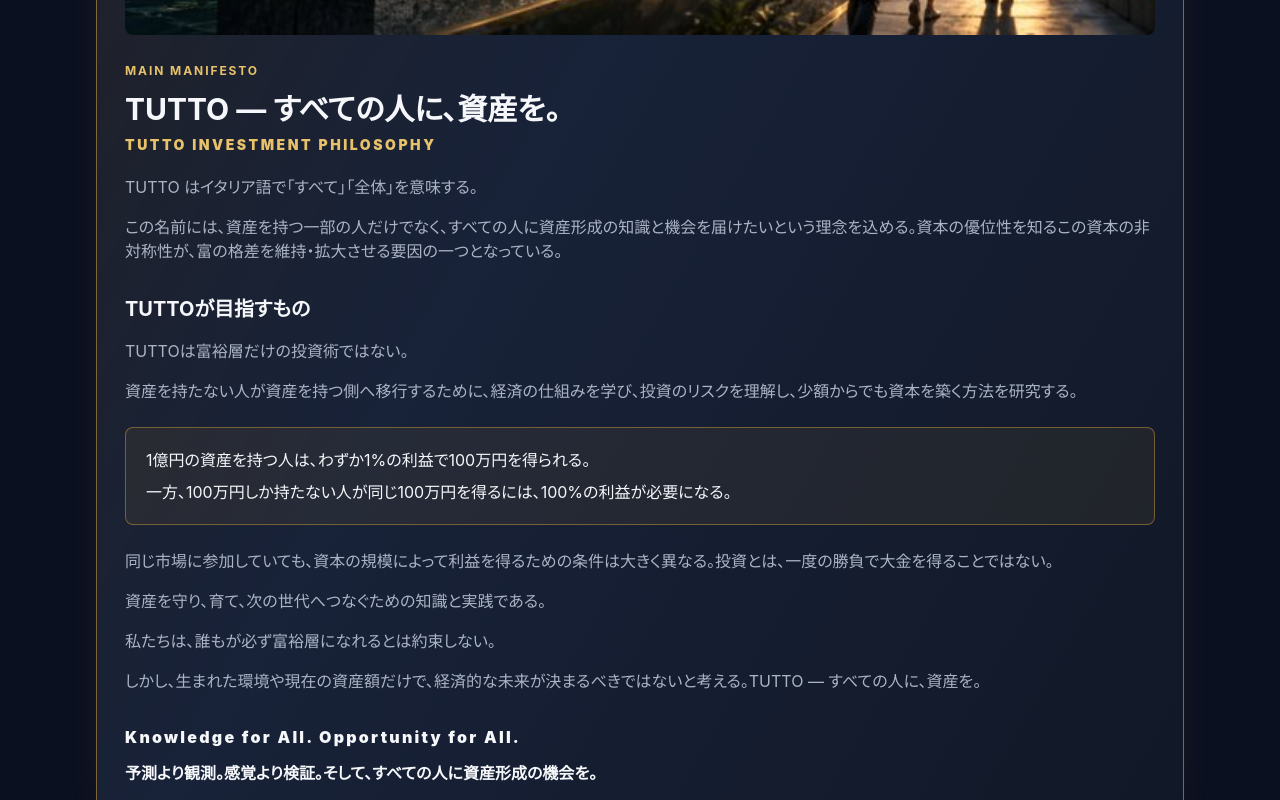
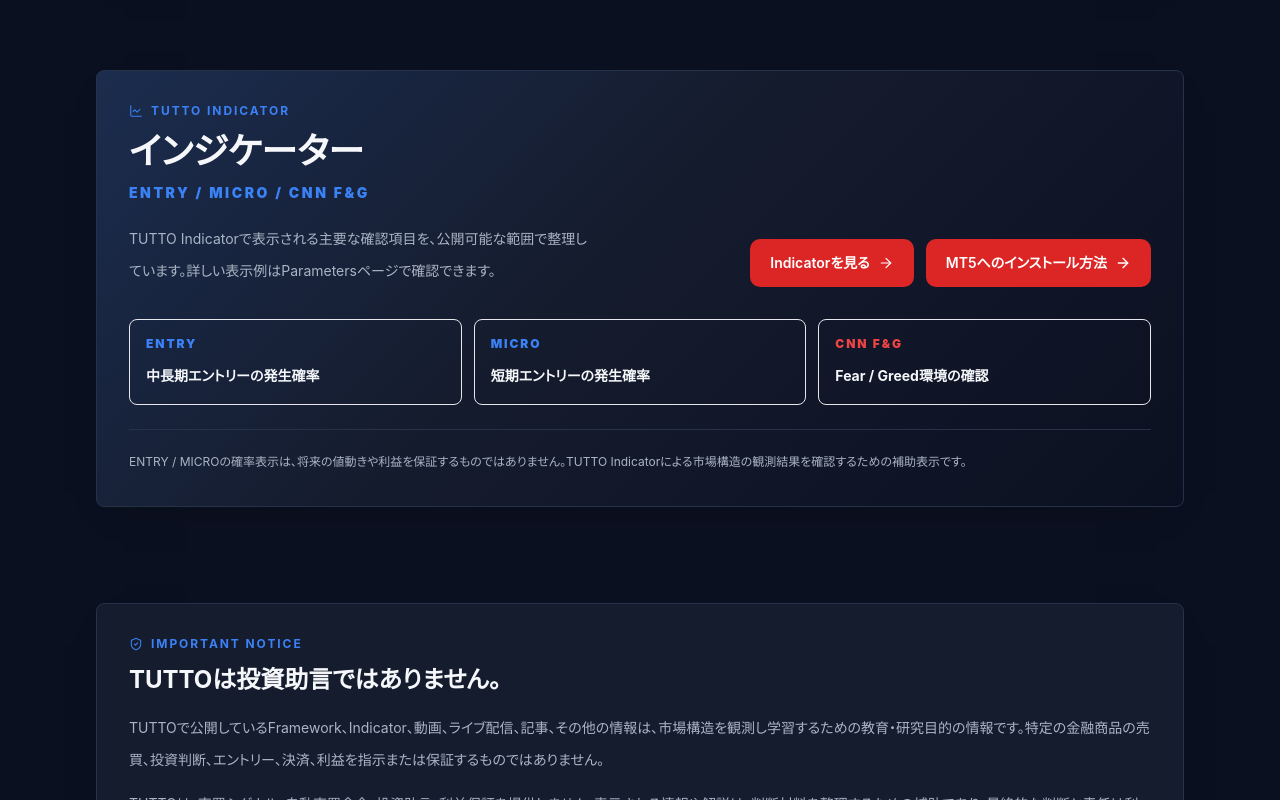
Before and after one commit to richfulllife923-ux/fx-education-site, a Next.js app: page / in a window 1280 px wide. Shown: the part 1460-2260 px from the top of the page. Built offline with nearby package versions, Linux system fonts and the light colour scheme.

Commit message:
refactor: move manifesto to /manifesto as concise philosophy section

```diff
--- a/app/manifesto/page.tsx
+++ b/app/manifesto/page.tsx
@@ -120,6 +120,29 @@ export default function ManifestoPage() {
 
       <section className="container-page py-16 sm:py-24">
         <SectionHeading
+          eyebrow="TUTTO Investment Philosophy"
+          title="TUTTO — すべての人に、資産を。"
+          description="TUTTOはイタリア語で「すべて」「全体」を意味する。資産を持つ一部の人だけでなく、すべての人に資産形成の知識と機会を届けたい。その理念を、この名前に込める。"
+        />
+        <Image
+          src="/images/tutto-main-manifesto.jpg"
+          alt="TUTTO — すべての人に、資産を。TUTTO INVESTMENT PHILOSOPHY"
+          width={680}
+          height={383}
+          sizes="100vw"
+          className="h-auto w-full rounded-card object-cover"
+        />
+        <div className="prose-tutto mt-8 max-w-3xl text-[15px] sm:text-base">
+          <p>資本には非対称性がある。1億円の資産を持つ人は、わずか1%の利益で100万円を得られる。一方、100万円しか持たない人が同じ100万円を得るには、100%の利益が必要になる。同じ市場に参加していても、資本の規模によって利益を得るための条件は大きく異なる。</p>
+          <p>TUTTOは富裕層だけの投資術ではない。資産を持たない人が資産を持つ側へ移行するために、経済の仕組みを学び、投資のリスクを理解し、少額からでも資本を築く方法を研究する。投資とは、一度の勝負で大金を得ることではない。資産を守り、育て、次の世代へつなぐための知識と実践である。</p>
+          <p>私たちは、誰もが必ず富裕層になれるとは約束しない。しかし、生まれた環境や現在の資産額だけで、経済的な未来が決まるべきではないと考える。</p>
+          <p className="font-display font-black tracking-[0.14em] text-text-primary">Knowledge for All. Opportunity for All.</p>
+          <p className="font-semibold text-text-primary">予測より観測。感覚より検証。そして、すべての人に資産形成の機会を。</p>
+        </div>
+      </section>
+
+      <section className="container-page py-16 sm:py-24">
+        <SectionHeading
           eyebrow="Why TUTTO Exists"
           title="低額資金からでも、市場構造を学ぶことはできる"
           description="TUTTOは、少額で簡単に儲かることを伝えるためのものではありません。限られた資金から始める人が、市場との向き合い方を学び、判断材料を整理できるようになるためのFrameworkです。"
--- a/app/page.tsx
+++ b/app/page.tsx
@@ -79,42 +79,6 @@ export default function HomePage() {
             <div aria-hidden="true" className="pointer-events-none absolute inset-0 bg-[linear-gradient(90deg,rgba(3,10,28,0.95)_0%,rgba(3,10,28,0.88)_28%,rgba(3,10,28,0.72)_48%,rgba(3,10,28,0.38)_68%,rgba(3,10,28,0.12)_100%)]"/>
             <div aria-hidden="true" className="pointer-events-none absolute inset-0 bg-[linear-gradient(180deg,rgba(11,16,32,0.25)_0%,transparent_24%,transparent_78%,rgba(11,16,32,0.7)_100%)]"/>
           </div>
-        </div>
-      </section>
-
-      <section className="container-page py-8 sm:py-10" aria-labelledby="main-manifesto-heading">
-        <div className="card overflow-hidden p-5 sm:p-7" style={{ borderWidth: "1px", borderColor: "rgba(217, 164, 65, 0.55)", background: "linear-gradient(120deg, rgba(217,164,65,0.12), #182238 45%, #111827 100%)", boxShadow: "0 16px 44px -28px rgba(217, 164, 65, 0.35)" }}>
-          <img
-            src="/images/tutto-main-manifesto.jpg"
-            alt="TUTTO — すべての人に、資産を。TUTTO INVESTMENT PHILOSOPHY"
-            width={680}
-            height={383}
-            className="block w-full rounded-card object-cover"
-          />
-          <p className="eyebrow mb-0 mt-7" style={{ color: "#e7c26a" }}>Main Manifesto</p>
-          <h2 id="main-manifesto-heading" className="mt-3 text-2xl font-bold leading-tight text-text-primary sm:text-3xl">TUTTO — すべての人に、資産を。</h2>
-          <p className="mt-2 font-display text-sm font-black uppercase tracking-[0.18em]" style={{ color: "#e7c26a" }}>TUTTO Investment Philosophy</p>
-          <div className="mt-5 space-y-4 text-sm leading-8 text-text-secondary sm:text-base">
-            <p>TUTTO はイタリア語で「すべて」「全体」を意味する。</p>
-            <p>この名前には、資産を持つ一部の人だけでなく、すべての人に資産形成の知識と機会を届けたいという理念を込める。資本の優位性を知るこの資本の非対称性が、富の格差を維持・拡大させる要因の一つとなっている。</p>
-          </div>
-          <h3 className="mt-8 text-xl font-bold text-text-primary">TUTTOが目指すもの</h3>
-          <div className="mt-4 space-y-4 text-sm leading-8 text-text-secondary sm:text-base">
-            <p>TUTTOは富裕層だけの投資術ではない。</p>
-            <p>資産を持たない人が資産を持つ側へ移行するために、経済の仕組みを学び、投資のリスクを理解し、少額からでも資本を築く方法を研究する。</p>
-          </div>
-          <div className="mt-6 rounded-card border p-5" style={{ borderColor: "rgba(217,164,65,0.45)", background: "rgba(217,164,65,0.07)" }}>
-            <p className="text-sm leading-8 text-text-primary sm:text-base">1億円の資産を持つ人は、わずか1%の利益で100万円を得られる。</p>
-            <p className="mt-2 text-sm leading-8 text-text-primary sm:text-base">一方、100万円しか持たない人が同じ100万円を得るには、100%の利益が必要になる。</p>
-          </div>
-          <div className="mt-6 space-y-4 text-sm leading-8 text-text-secondary sm:text-base">
-            <p>同じ市場に参加していても、資本の規模によって利益を得るための条件は大きく異なる。投資とは、一度の勝負で大金を得ることではない。</p>
-            <p>資産を守り、育て、次の世代へつなぐための知識と実践である。</p>
-            <p>私たちは、誰もが必ず富裕層になれるとは約束しない。</p>
-            <p>しかし、生まれた環境や現在の資産額だけで、経済的な未来が決まるべきではないと考える。TUTTO — すべての人に、資産を。</p>
-          </div>
-          <p className="mt-8 font-display text-base font-black tracking-[0.14em] text-text-primary">Knowledge for All. Opportunity for All.</p>
-          <p className="mt-3 text-sm font-semibold leading-8 text-text-primary sm:text-base">予測より観測。感覚より検証。そして、すべての人に資産形成の機会を。</p>
         </div>
       </section>
 
```
